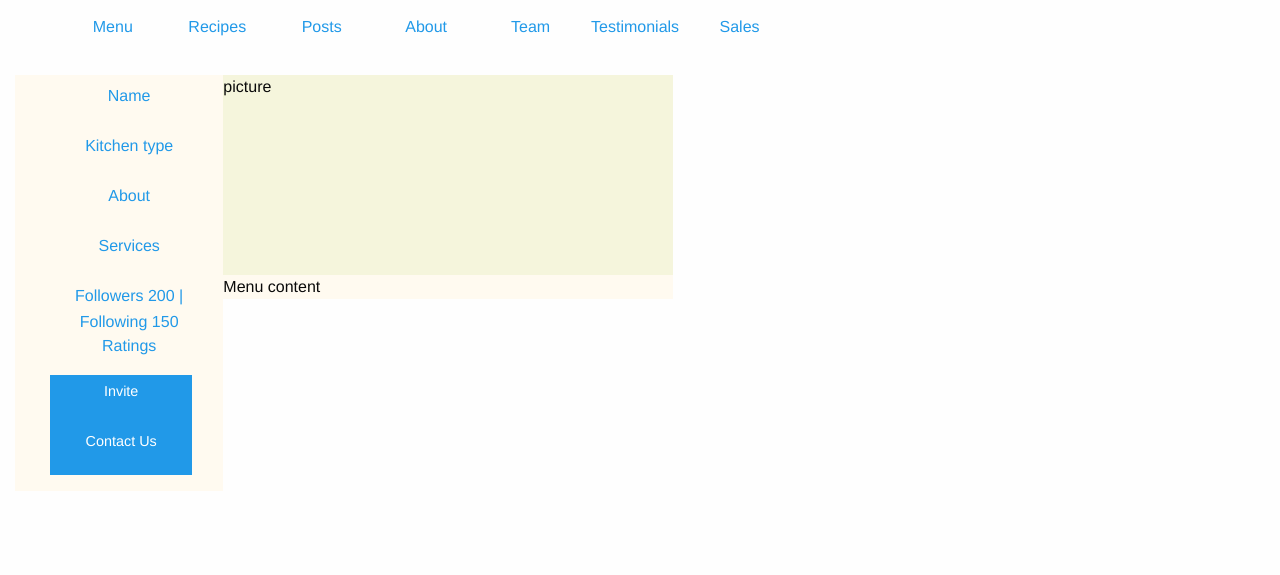
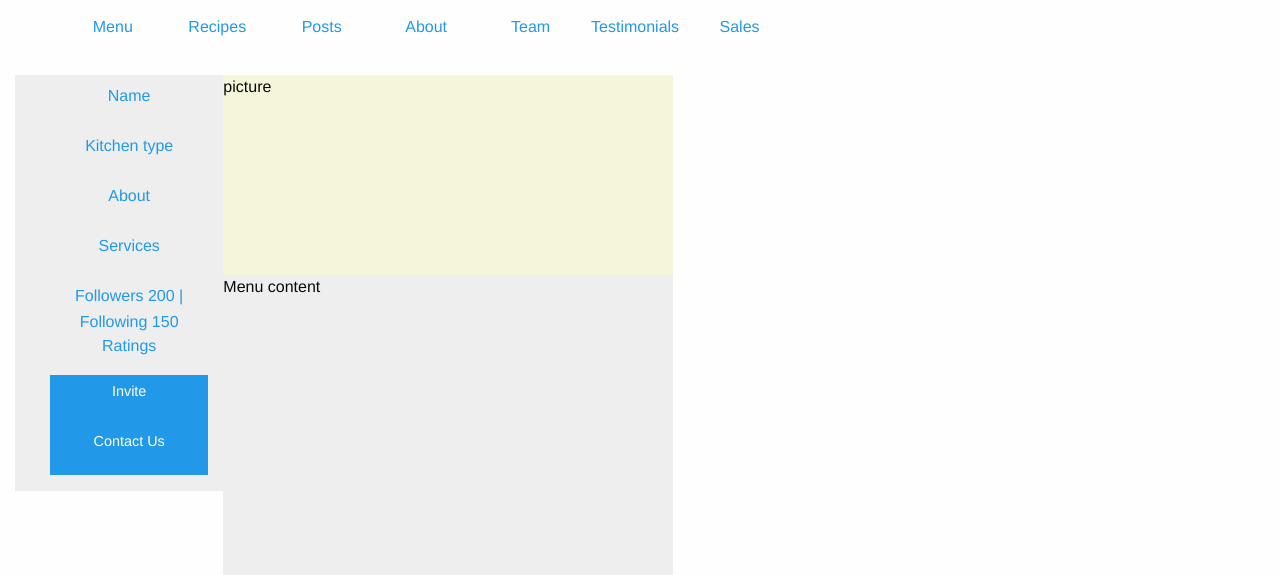
Before and after one commit to DishiCommunity/kitchen-layout, a plain HTML site: page index.html in a window 1280 px wide. Shown: the part 595-1170 px from the top of the page. Drawn offline with Linux system fonts and the light colour scheme.

Commit message:
button resize fox

```diff
--- a/css/app.css
+++ b/css/app.css
@@ -113,7 +113,14 @@ nav ul  li{
 }
 #side__menu li{
     display: block;
-
+}
+.menu-nav{
+    background-color: #eee;
+    height: auto;
+}
+.button {
+	width: 100%;
+}
 /*
 *
 *Kitchen content
@@ -135,8 +142,9 @@ nav ul  li{
     background-color: beige;
 }
 .menu{
-
-    background-color: floralwhite;
+    overflow: hidden;
+    height: 300px;
+    background-color: #eee;
 }
 
 
--- a/index.html
+++ b/index.html
@@ -58,7 +58,7 @@
       <section>
       <div class="expanded row">
         <div class="large-12 columns">
-            <div class="large-2 medium-3 small-5 columns menu">
+            <div class="large-2 medium-3 small-5 columns menu-nav">
                 <nav class="side__nav">
                     <ul>
                         <li><a href="#" class="k-side_item1">Name</a></li>
```
